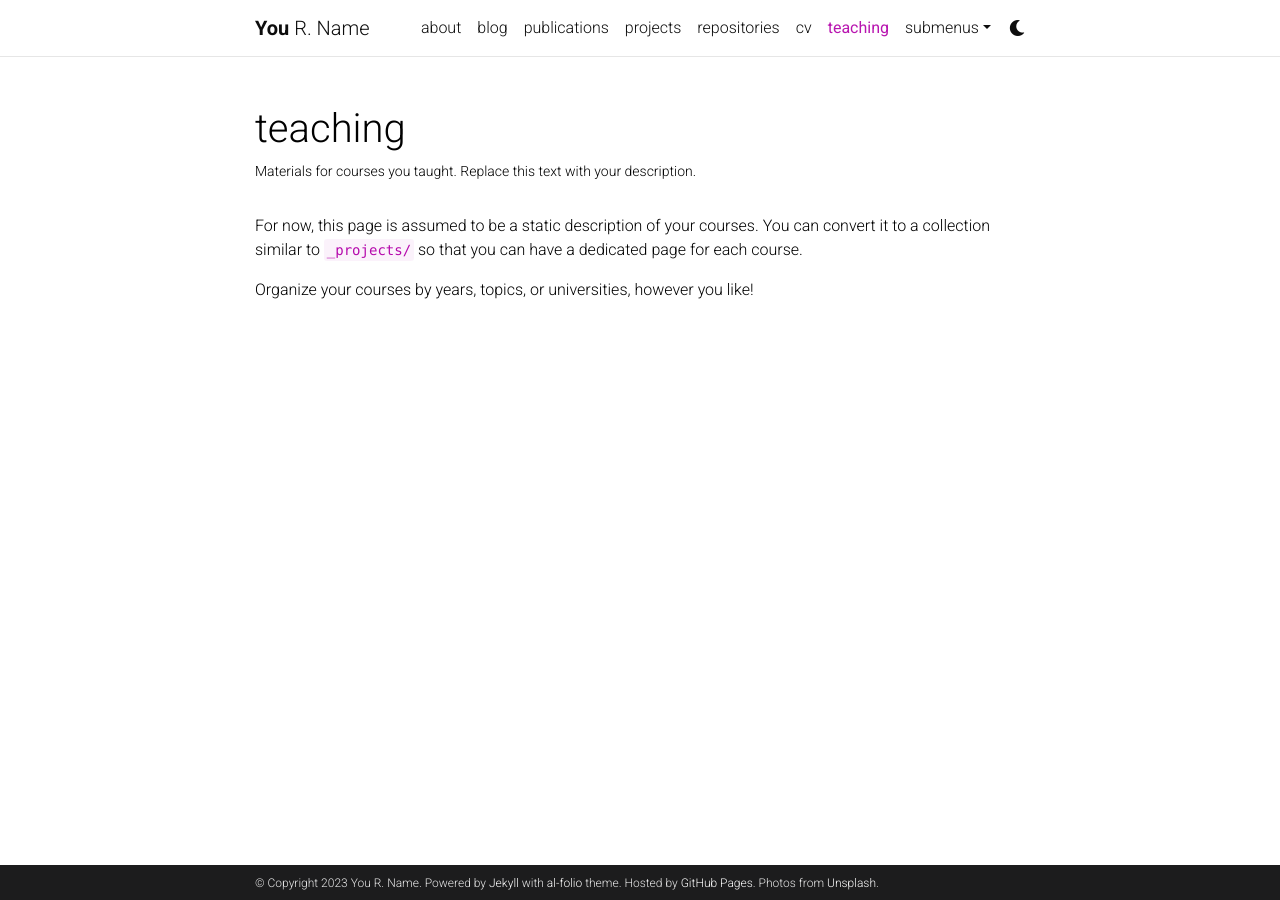
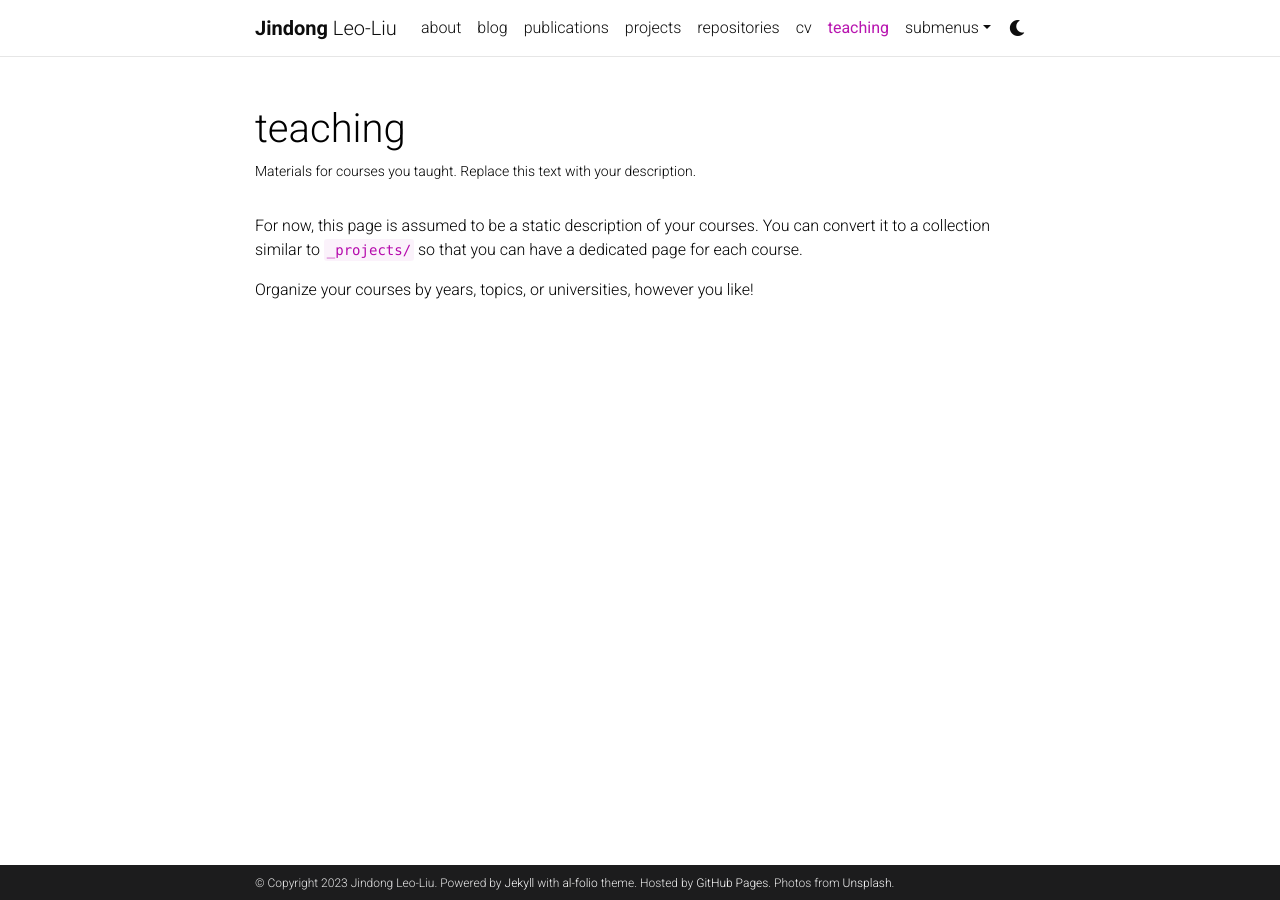
Before and after one commit to jindongleoliu/jindongleoliu.github.io, a Jekyll site: the page built from _pages/teaching.md, in a window 1280 px wide. Built offline with Jekyll 4.4.1, drawn with Linux system fonts in a browser that asks for light colours; comment, search, counter and statistics services are not loaded; a style sheet for code colours, icons or effects is not loaded.

Commit message:
Update _config.yml

```diff
--- a/_config.yml
+++ b/_config.yml
@@ -3,9 +3,9 @@
 # -----------------------------------------------------------------------------
 
 title: blank # the website title (if blank, full name will be used instead)
-first_name: You
-middle_name: R.
-last_name: Name
+first_name: Jindong
+middle_name:
+last_name: Leo-Liu
 email: you@example.com
 description: > # the ">" symbol means to ignore newlines until "footer_text:"
   A simple, whitespace theme for academics. Based on [*folio](https://github.com/bogoli/-folio) design.
```
